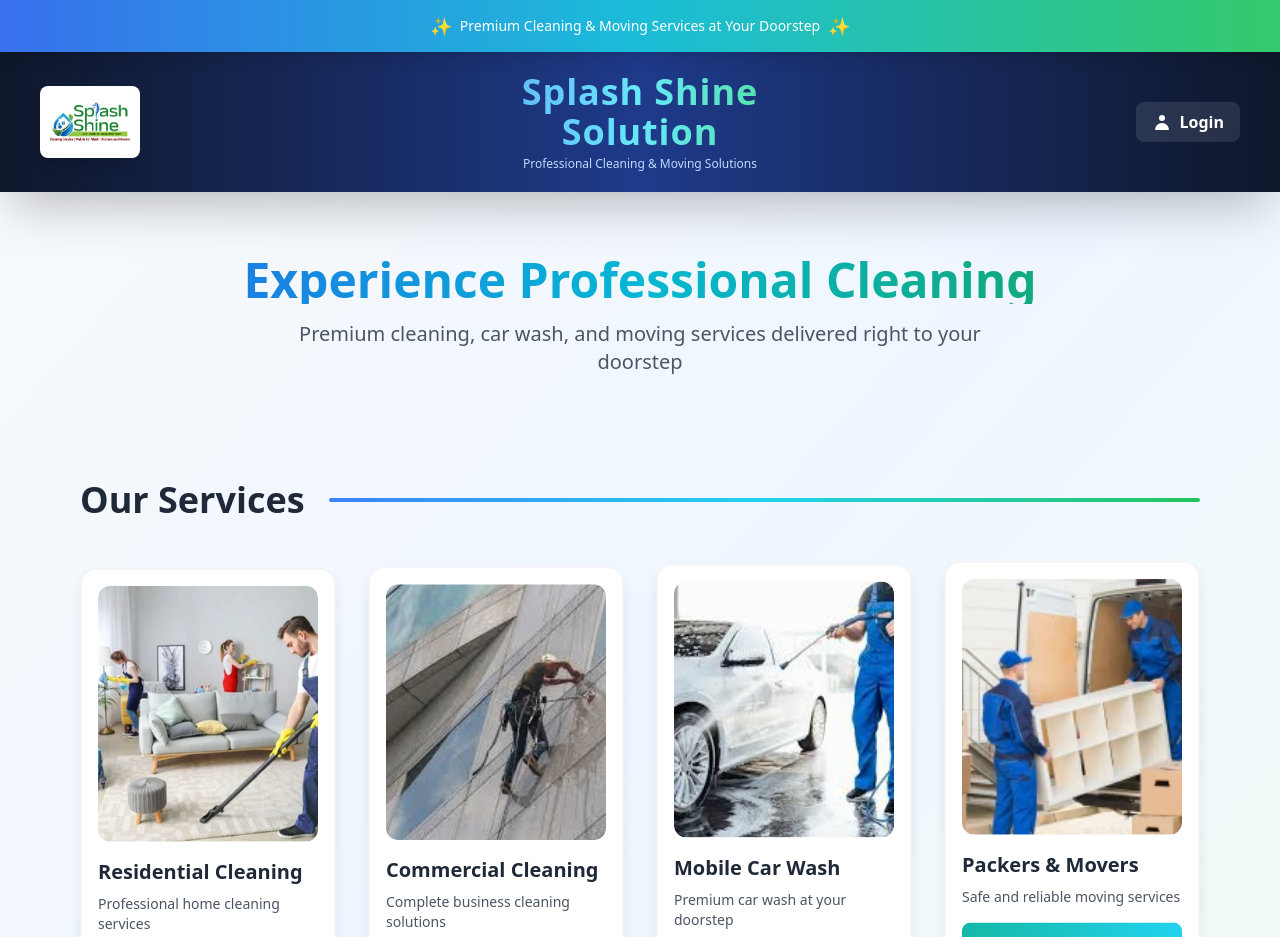
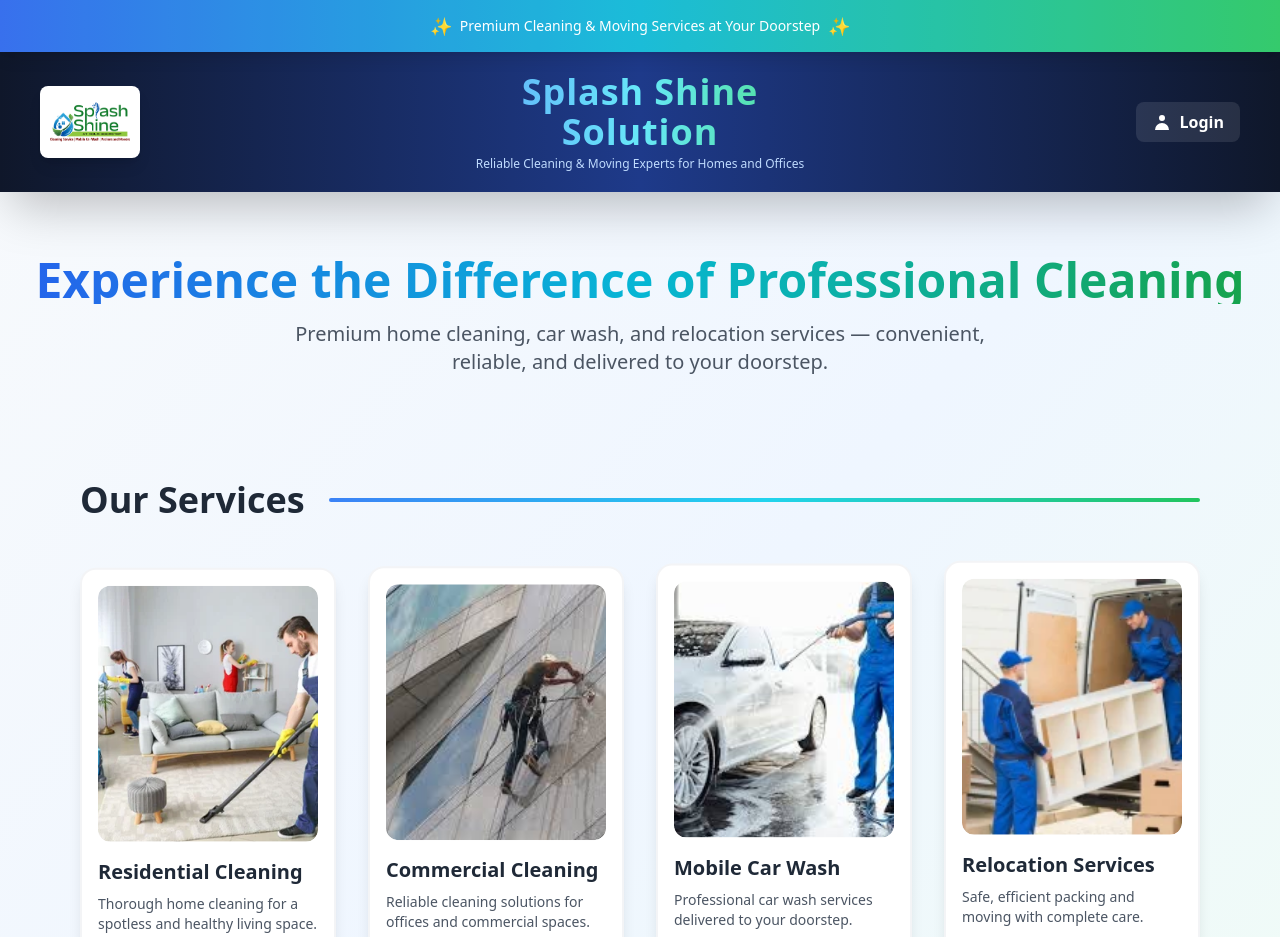
Before and after one commit to Fathima-Mufeeda-Muhammed/splashshine-web, a React (Create React App) app: page / in a window 1280 px wide. Shown: the top 937 px of the page. Built offline with nearby package versions, Linux system fonts and the light colour scheme; the HTML template or start-up script is replaced by a standard one.

Commit message:
Update HomePage content

```diff
--- a/src/pages/HomePage.jsx
+++ b/src/pages/HomePage.jsx
@@ -146,7 +146,7 @@
                 Splash Shine Solution
               </h1>
               <p className="text-xs mt-1 text-blue-200 font-light">
-                Professional Cleaning & Moving Solutions
+                Reliable Cleaning & Moving Experts for Homes and Offices
               </p>
             </div>
 
@@ -209,10 +209,10 @@
       {/* Hero Text Section */}
       <div className="max-w-7xl mx-auto px-6 py-12 md:py-16 text-center animate-[fadeInUp_1s_ease-out]">
         <h2 className="text-3xl md:text-4xl lg:text-5xl font-bold mb-4 bg-gradient-to-r from-blue-600 via-cyan-500 to-green-600 bg-clip-text text-transparent">
-          Experience Professional Cleaning
+          Experience the Difference of Professional Cleaning
         </h2>
         <p className="text-lg md:text-xl text-gray-600 max-w-3xl mx-auto">
-          Premium cleaning, car wash, and moving services delivered right to your doorstep
+Premium home cleaning, car wash, and relocation services — convenient, reliable, and delivered to your doorstep.
         </p>
       </div>
 
@@ -245,7 +245,7 @@
               <h3 className="text-xl font-bold text-gray-800 group-hover:text-blue-600 transition-colors duration-300">
                 Residential Cleaning
               </h3>
-              <p className="text-sm text-gray-600 mt-2 mb-4">Professional home cleaning services</p>
+              <p className="text-sm text-gray-600 mt-2 mb-4">Thorough home cleaning for a spotless and healthy living space.</p>
               <button
                 onClick={() => navigate("/booking?type=residential")}
                 className="w-full py-2.5 bg-gradient-to-r from-blue-500 to-cyan-400 text-white rounded-lg font-semibold hover:shadow-xl transform hover:scale-105 transition-all duration-300 relative overflow-hidden group/btn">
@@ -271,7 +271,7 @@
               <h3 className="text-xl font-bold text-gray-800 group-hover:text-green-600 transition-colors duration-300">
                 Commercial Cleaning
               </h3>
-              <p className="text-sm text-gray-600 mt-2 mb-4">Complete business cleaning solutions</p>
+              <p className="text-sm text-gray-600 mt-2 mb-4">Reliable cleaning solutions for offices and commercial spaces.</p>
               <button
                 onClick={() => navigate("/booking?type=commercial")}
                 className="w-full py-2.5 bg-gradient-to-r from-green-500 to-emerald-400 text-white rounded-lg font-semibold hover:shadow-xl transform hover:scale-105 transition-all duration-300 relative overflow-hidden group/btn"
@@ -298,7 +298,7 @@
               <h3 className="text-xl font-bold text-gray-800 group-hover:text-blue-600 transition-colors duration-300">
                 Mobile Car Wash
               </h3>
-              <p className="text-sm text-gray-600 mt-2 mb-4">Premium car wash at your doorstep</p>
+              <p className="text-sm text-gray-600 mt-2 mb-4">Professional car wash services delivered to your doorstep.</p>
               <button
                 onClick={() => navigate("/booking/mobile-car-wash")}
                 className="w-full py-2.5 bg-gradient-to-r from-blue-600 to-blue-400 text-white rounded-lg font-semibold hover:shadow-xl transform hover:scale-105 transition-all duration-300 relative overflow-hidden group/btn"
@@ -323,9 +323,8 @@
                 </div>
               </div>
               <h3 className="text-xl font-bold text-gray-800 group-hover:text-teal-600 transition-colors duration-300">
-                Packers & Movers
-              </h3>
-              <p className="text-sm text-gray-600 mt-2 mb-4">Safe and reliable moving services</p>
+Relocation Services              </h3>
+              <p className="text-sm text-gray-600 mt-2 mb-4">Safe, efficient packing and moving with complete care.</p>
               <button
                 onClick={() => navigate("/packers-movers")}
                 className="w-full py-2.5 bg-gradient-to-r from-teal-500 to-cyan-400 text-white rounded-lg font-semibold hover:shadow-xl transform hover:scale-105 transition-all duration-300 relative overflow-hidden group/btn">
```
